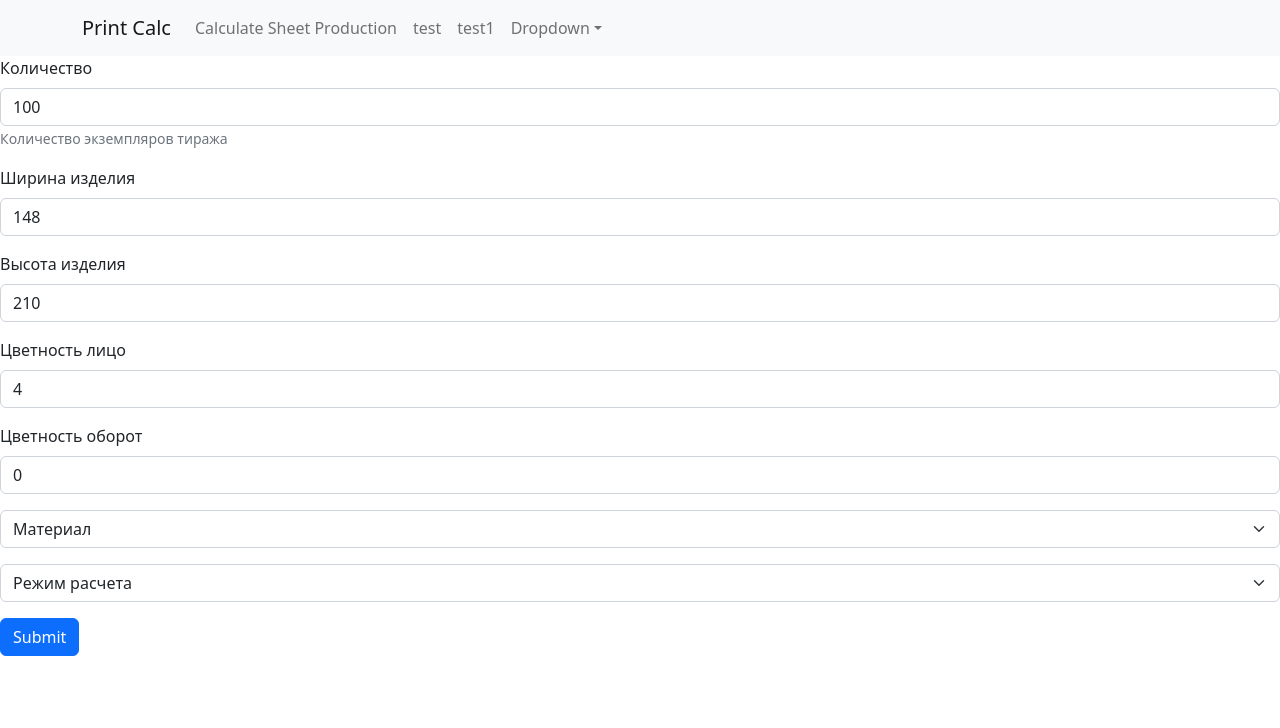
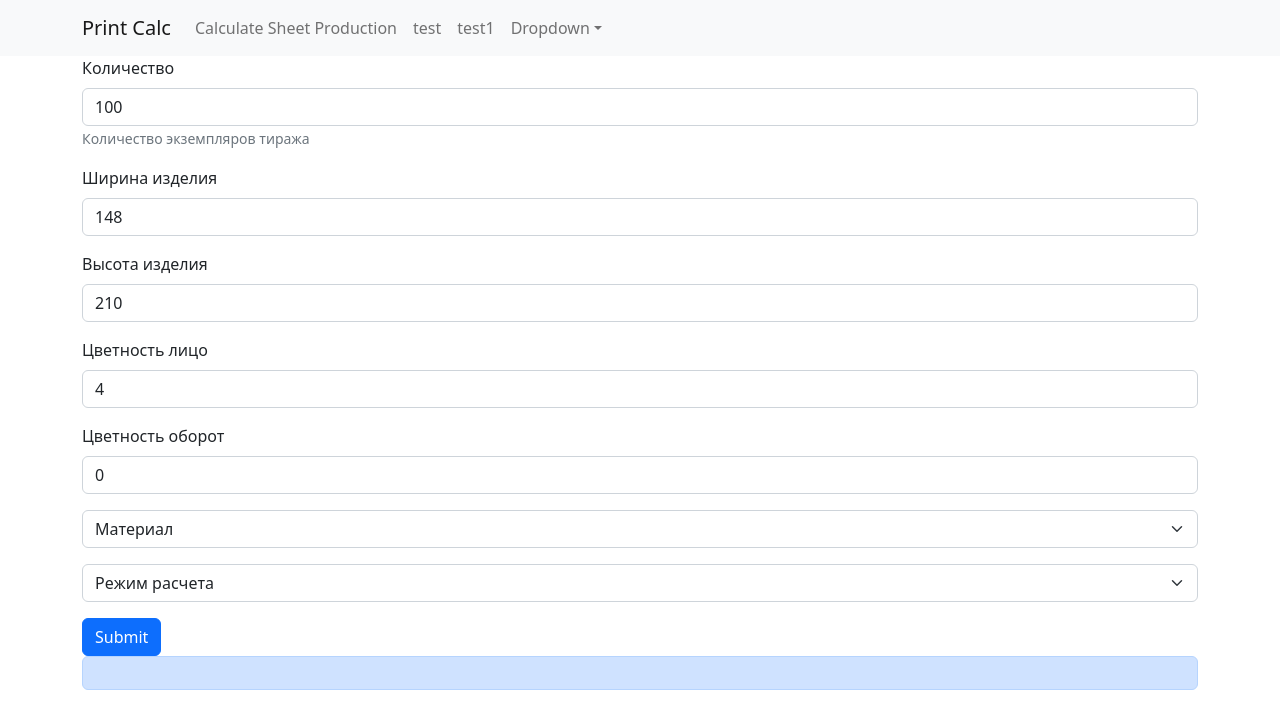
Before and after one commit to switcherx08/printn1_calc_react, a React (Create React App) app: page /calc in a window 1280 px wide. Shown: the top 728 px of the page. Built offline with nearby package versions, Linux system fonts and the light colour scheme; no server answers.

Commit message:
Calc is working

```diff
--- a/src/pages/SheetCalculator/calc.js
+++ b/src/pages/SheetCalculator/calc.js
@@ -3,6 +3,7 @@ import Form from 'react-bootstrap/Form';
 import {useState} from "react";
 
 import {fetchCalculation, MaterialOptionList} from "./fetchData";
+import {Alert} from "react-bootstrap";
 
 
 function Calculator() {
@@ -30,7 +31,7 @@ function Calculator() {
         fetchCalculation(formData).then(r => setCalcData(r));
     };
 
-    return (<>
+    return (<div className="container-sm">
         <Form onSubmit={handleSubmit}>
             <Form.Group className="mb-3" controlId="formQuantity">
                 <Form.Label>Количество</Form.Label>
@@ -65,7 +66,7 @@ function Calculator() {
             <Form.Group className="mb-3" controlId="formMaterial">
                 <Form.Select aria-label="Материал" name='material_id' onChange={changeHandler}>
                     <option selected disabled>Материал</option>
-                    <MaterialOptionList x="None" y="JAVASCRIPT" callBack={r => console.log('123')} />
+                    <MaterialOptionList x="None" y="JAVASCRIPT" callBack={r => console.log('123')}/>
                 </Form.Select>
             </Form.Group>
             <Form.Group className="mb-3" controlId="formMode">
@@ -81,16 +82,18 @@ function Calculator() {
                 Submit
             </Button>
         </Form>
+
         {/*<div>{JSON.stringify(calcData)}</div>*/}
-        <div>{calcData?.calculation.total}</div>
-        {/*<div>{allValues.quantity}</div>*/}
-        {/*<div>{`Width: ${allValues.width}`}</div>*/}
-        {/*<div>{allValues.material_id}</div>*/}
-        {/*<div><h2>{calc.total}</h2></div>*/}
-        {/*<div>{console.log(allValues)}</div>*/}
+        <div className="row">
+            <div className="col-sm">
+                <Alert>
+                    <div>{calcData?.calculation.total}</div>
+                </Alert>
+            </div>
 
+        </div>
 
-    </>)
+    </div>)
 }
 
 
--- a/src/pages/SheetCalculator/fetchData.js
+++ b/src/pages/SheetCalculator/fetchData.js
@@ -12,7 +12,7 @@ export function MaterialOptionList({x, y='defaultValue', callBack}) {
             const respJson = await response.json();
             if (response.status !== 200) {
                 console.log('ERROR')
-                // throw new Error(respJson);
+                throw new Error(respJson);
             }
             callBack(respJson);
             return respJson;
```
